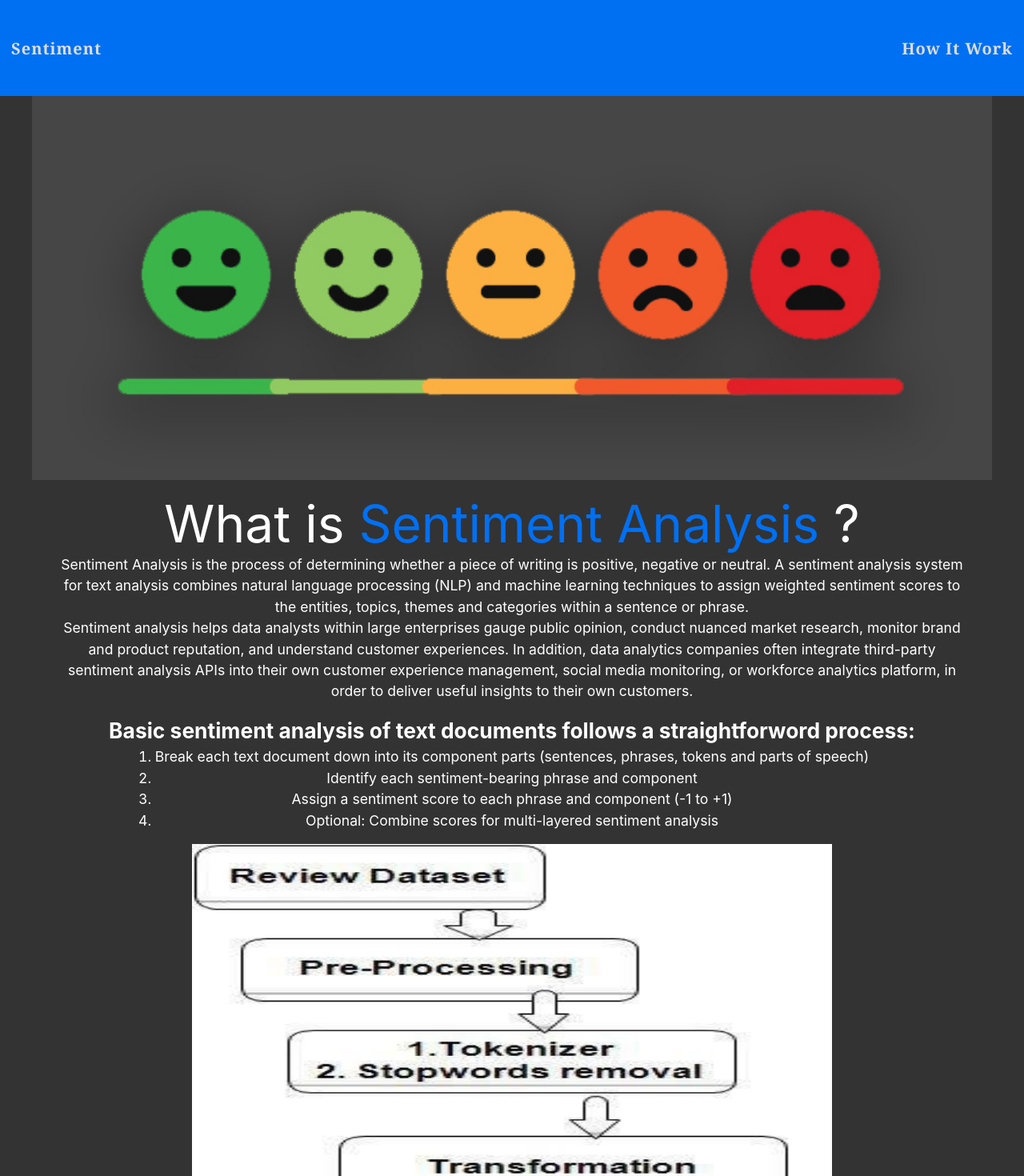
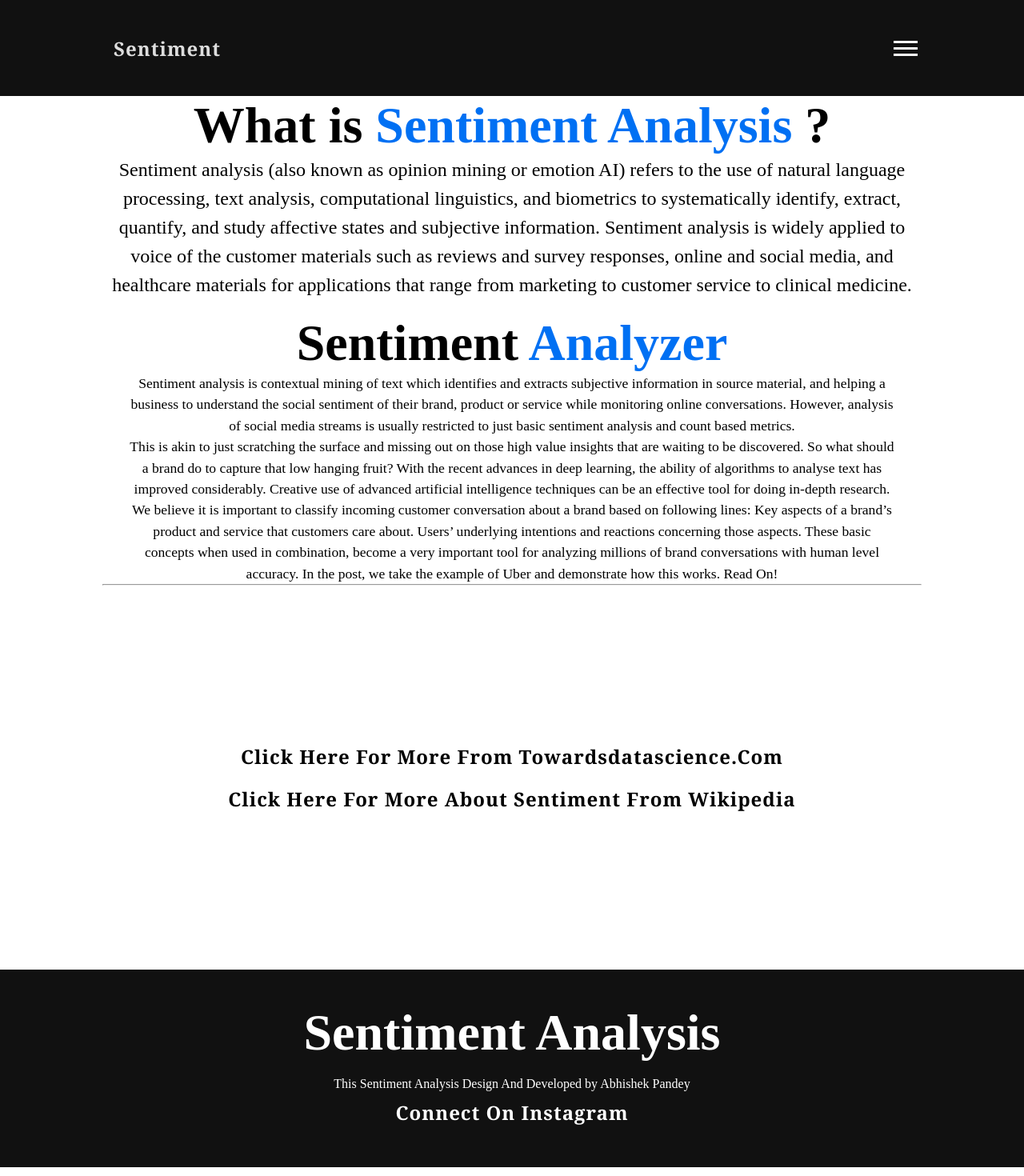
Before and after one commit to Abhisekpndy17/sentiment, a Next.js app: page /howitwork in a window 1280 px wide. Shown: the top 1470 px of the page at 80% size. Built offline with nearby package versions, Linux system fonts and the light colour scheme.

Commit message:
update styling

```diff
--- /dev/null
+++ b/components/Footer.js
@@ -0,0 +1,16 @@
+import style from '../styles/Home.module.css'
+
+const Footer = () => {
+    return (
+        <footer>
+            <div className={style.main}>
+                <h2 className={style.title}>Sentiment Analysis </h2>
+                <br/>
+                <p>This Sentiment Analysis Design And Developed by Abhishek Pandey</p>
+                <a href="https://www.instagram.com/abhhishek_17/">Connect on Instagram</a>
+            </div>
+        </footer>
+    )
+}
+
+export default Footer
--- a/components/Info.js
+++ b/components/Info.js
@@ -3,13 +3,35 @@ import style from "../styles/Home.module.css";
 
 const Info = () => {
   return (
-    <div className={style.main}>
-      <p className={style.code}>
-        Sentiment Analysis is the most common text classification tool that
-        analyses an incoming message and tells whether the underlying sentiment
-        is positive, negative our neutral. You can input a sentence of your
-        choice
-      </p>
+    <div className={style.container}>
+      <div>
+        <h2 className={style.title}>
+          Sentiment <span>Analyzer</span>
+        </h2>
+        <p className={style.description}>
+          Sentiment analysis is contextual mining of text which identifies and
+          extracts subjective information in source material, and helping a
+          business to understand the social sentiment of their brand, product or
+          service while monitoring online conversations. However, analysis of
+          social media streams is usually restricted to just basic sentiment
+          analysis and count based metrics.
+          <br/> This is akin to just scratching the
+          surface and missing out on those high value insights that are waiting
+          to be discovered. So what should a brand do to capture that low
+          hanging fruit? With the recent advances in deep learning, the ability
+          of algorithms to analyse text has improved considerably. Creative use
+          of advanced artificial intelligence techniques can be an effective
+          tool for doing in-depth research.
+          <br/> We believe it is important to
+          classify incoming customer conversation about a brand based on
+          following lines: Key aspects of a brand’s product and service that
+          customers care about. Users’ underlying intentions and reactions
+          concerning those aspects. These basic concepts when used in
+          combination, become a very important tool for analyzing millions of
+          brand conversations with human level accuracy. In the post, we take
+          the example of Uber and demonstrate how this works. Read On!
+        </p>
+      </div>
     </div>
   );
 };
--- a/components/Layout.js
+++ b/components/Layout.js
@@ -1,14 +1,13 @@
+import Footer from "./Footer";
 import Navbar from "./Navbar";
 
-
 const Layout = ({ children }) => {
-
-
   return (
     <div>
       <Navbar />
       {children}
-      </div>
+      <Footer />
+    </div>
   );
 };
 
--- a/components/Navbar.js
+++ b/components/Navbar.js
@@ -1,12 +1,28 @@
 import style from "../styles/Home.module.css";
 import Link from "next/link";
+import { useState } from "react";
+
 
 const Navbar = () => {
+  const [sidebar, setSidebar] = useState(false);
+
+  const showSidebar = () => setSidebar(!sidebar);
+
   return (
+    <header>
     <nav className={style.nav}>
       <Link href="/">Sentiment</Link>
-      <Link href="/howitwork">How it Work</Link>
+      <div className={style.hamburger} onClick={showSidebar}>
+        <div className={style.line}></div>
+        <div className={style.line}></div>
+        <div className={style.line}></div>
+      </div>
+      <div className={sidebar ? 'nav-menu active' : 'nav-menu'} onClick={showSidebar}>
+        <Link href='/'>home</Link>
+        <Link href='/howitwork'>What is it, Sentiment Analysis</Link>
+      </div>
     </nav>
+    </header>
   );
 };
 
--- a/pages/howitwork.js
+++ b/pages/howitwork.js
@@ -1,56 +1,29 @@
-import style from "../styles/Home.module.css";
-import Image from 'next/image'
-
+import Info from "../components/Info";
+import style from "../styles/How.module.css";
 
 const howitwork = () => {
   return (
     <div className={style.container}>
-      <div className={style.hero}></div>
-      <div className={style.main}>
-        <div className={style.title}>
-          What is <span>Sentiment Analysis</span> ?
-        </div>
-        <div className={style.description}>
-          <p>
-            Sentiment Analysis is the process of determining whether a piece of
-            writing is positive, negative or neutral. A sentiment analysis
-            system for text analysis combines natural language processing (NLP)
-            and machine learning techniques to assign weighted sentiment scores
-            to the entities, topics, themes and categories within a sentence or
-            phrase.
-          </p>
-          <p>
-            Sentiment analysis helps data analysts within large enterprises
-            gauge public opinion, conduct nuanced market research, monitor brand
-            and product reputation, and understand customer experiences. In
-            addition, data analytics companies often integrate third-party
-            sentiment analysis APIs into their own customer experience
-            management, social media monitoring, or workforce analytics
-            platform, in order to deliver useful insights to their own
-            customers.
-          </p>
-          <div className={style.main}>
-          <h2>
-            Basic sentiment analysis of text documents follows a straightforword
-            process:
-          </h2>
-          <ol>
-            <li>
-              Break each text document down into its component parts (sentences,
-              phrases, tokens and parts of speech)
-            </li>
-            <li>Identify each sentiment-bearing phrase and component</li>
-            <li>
-              Assign a sentiment score to each phrase and component (-1 to +1)
-            </li>
-            <li>
-              Optional: Combine scores for multi-layered sentiment analysis
-            </li>
-          </ol>
-          </div>
-        </div>
-        <Image src='/img2.jpg' alt="image" height={700} width={800} />
-      </div>
+      <h1 className={style.title}>
+        What is <span>Sentiment Analysis</span> ?
+      </h1>
+      <p className={style.description}>
+        Sentiment analysis (also known as opinion mining or emotion AI) refers
+        to the use of natural language processing, text analysis, computational
+        linguistics, and biometrics to systematically identify, extract,
+        quantify, and study affective states and subjective information.
+        Sentiment analysis is widely applied to voice of the customer materials
+        such as reviews and survey responses, online and social media, and
+        healthcare materials for applications that range from marketing to
+        customer service to clinical medicine.
+      </p>
+      <br />
+      <Info />
+      <hr/>
+      <div className={style.hero}>
+        <a href="https://towardsdatascience.com/sentiment-analysis-concept-analysis-and-applications-6c94d6f58c17">Click here for more from towardsdatascience.com</a>
+      <a href="https://en.wikipedia.org/wiki/Sentiment_analysis">Click here for more about Sentiment from wikipedia</a>
+    </div>
     </div>
   );
 };
--- a/styles/Home.module.css
+++ b/styles/Home.module.css
@@ -1,61 +1,100 @@
 .container {
-  background:initial;
   width: 95%;
   margin: 0px auto;
-  min-height: 20vh;
+  height: auto;
   padding: 0 0.5rem;
+  align-items: center;
   display: flex;
-  flex-direction: column;
-  justify-content: flex-start;
+  justify-content: center;
   align-items: center;
 }
-.hero{
-  height: 60vh;
-  width: 100%;
-  margin: 0px auto;
-  background: url(../public/img1.jpg) no-repeat center ;
-  background-size: cover;
-}
+
+
 .main {
-  width: 95%;
-  margin: 0px auto;
-  padding: 1rem 0;
-  flex: 1;
+  height: auto;
+  width: 90%;
+  margin: 10px auto;
+  padding: 2rem 0;
   display: flex;
-  flex-direction: column;
-  justify-content: flex-start;
+  flex-flow: column;
+  justify-content: center;
   align-items: center;
 }
 .nav{
-  width: 100%;
+  width: 80%;
   margin: 0px auto;
-  background: #0070f3;
+  background: #111;
   color: #ddd;
   height: 15vh;
   display: flex;
   justify-content: space-between;
   align-items: center;
 }
-
-
-.footer {
-  width: 100%;
-  height: 100px;
-  border-top: 1px solid #eaeaea;
-  display: flex;
-  justify-content: center;
-  align-items: center;
+.line{
+  width: 30px;
+  height: 3px;
+  background: #fff;
+  margin: 5px;
 }
 
-.footer img {
-  margin-left: 0.5rem;
+.hamburger{
+  cursor: pointer;
+  z-index: 2;
+}
+
+.code {
+  background: #333;
+  border-radius: 5px;
+  padding: 1rem;
+  font-size: 1.1rem;
+  font-family: Menlo, Monaco, Lucida Console, Liberation Mono, DejaVu Sans Mono,
+    Bitstream Vera Sans Mono, Courier New, monospace;
+}
+
+.card {
+  width: 80%;
+  margin: 1rem auto;
+  padding: 1.5rem;
+  text-align: left;
+  color: inherit;
+  text-decoration: none;
+  border-radius: 10px;
+  transition: color 0.15s ease, border-color 0.15s ease;
+  box-shadow: inset 4px 4px 8px 0 rgba(0, 0, 0, 0.2),
+              inset -4px -4px 8px 0 rgba(255, 255, 255, 0.8);
+
+}
+
+.card:hover,
+.card:focus,
+.card:active {
+  box-shadow: inset 4px 4px 8px 0 rgba(37, 35, 35, 0.2),
+              inset -4px -4px 8px 0 rgba(88, 87, 87, 0.8);
+
+}
+
+.card h3 {
+  margin: 0 0 1rem 0;
+  font-size: 1.5rem;
+}
+
+.card p {
+  margin: 0;
+  font-size: 1.15rem;
+  line-height: 1.5;
 }
 
 
-.footer a {
-  display: flex;
-  justify-content: center;
-  align-items: center;
+.textmuted{
+  text-transform: capitalize;
+  padding: 5px;
+  border-radius: 10px;
+}
+
+.flex{
+  display: grid;
+  grid-template-columns: repeat(auto-fit, minmax(100px , 1fr));
+  grid-gap: 10px;
 }
 
 .title a ,
@@ -85,75 +124,6 @@
   font-size: 1.1rem;
 }
 
-.code {
-  background: #220a0a;
-  border-radius: 5px;
-  padding: 1rem;
-  font-size: 1.1rem;
-  font-family: Menlo, Monaco, Lucida Console, Liberation Mono, DejaVu Sans Mono,
-    Bitstream Vera Sans Mono, Courier New, monospace;
-}
-
-.grid {
-  display: flex;
-  align-items: center;
-  justify-content: center;
-  flex-wrap: wrap;
-  max-width: 800px;
-  margin-top: 3rem;
-}
-
-.card {
-  width: 90%;
-  margin: 1rem auto;
-  flex-basis: 100%;
-  padding: 1.5rem;
-  text-align: left;
-  color: inherit;
-  text-decoration: none;
-  border: 2px solid #eaeaea;
-  border-radius: 10px;
-  transition: color 0.15s ease, border-color 0.15s ease;
-  box-shadow: inset 4px 4px 8px 0 rgba(0, 0, 0, 0.2),
-              inset -4px -4px 8px 0 rgba(255, 255, 255, 0.8);
-
-}
-
-.card:hover,
-.card:focus,
-.card:active {
-  box-shadow: inset 4px 4px 8px 0 rgba(37, 35, 35, 0.2),
-              inset -4px -4px 8px 0 rgba(88, 87, 87, 0.8);
-
-}
-
-.card h3 {
-  margin: 0 0 1rem 0;
-  font-size: 1.5rem;
-}
-
-.card p {
-  margin: 0;
-  font-size: 1.15rem;
-  line-height: 1.5;
-}
-
-.logo {
-  height: 1em;
-}
-
-.textmuted{
-  text-transform: capitalize;
-  padding: 5px;
-  border-radius: 10px;
-}
-
-.flex{
-  display: grid;
-  grid-template-columns: repeat(auto-fit, minmax(100px , 1fr));
-  grid-gap: 10px;
-}
-
 @media (max-width: 600px) {
   .grid {
     width: 100%;
@@ -165,4 +135,7 @@
   .hero{
     height: 60vw;
   }
+  .card{
+    width: 100%;
+  }
 }
--- /dev/null
+++ b/styles/How.module.css
@@ -0,0 +1,48 @@
+.container{
+    min-height: 80vh;
+    width: 80%;
+    margin: 0px auto;
+
+}
+.hero{
+    padding: 2rem 4rem;
+    height: 60vh;
+    display: flex;
+    justify-content: center;
+    align-items: center;
+    flex-flow: column;
+}
+.title a ,
+.title span{
+  color: #0070f3;
+  text-decoration: none;
+}
+
+.title a:hover,
+.title a:focus,
+.title a:active {
+  text-decoration: underline;
+}
+
+.title {
+  padding: 0;
+  font-weight: 700;
+  font-size: 4rem;
+}
+
+.title,
+.description {
+  text-align: center;
+}
+
+.description {
+  line-height: 1.5;
+  font-size: 1.5rem;
+}
+
+@media screen and (max-width:600px){
+    .container{
+        width: 95%;
+        text-align: center;
+    }
+}
--- a/styles/globals.css
+++ b/styles/globals.css
@@ -1,15 +1,7 @@
-html,
-body {
-  padding: 0;
-  margin: 0;
-  font-family: -apple-system, BlinkMacSystemFont, Segoe UI, Roboto, Oxygen,
-    Ubuntu, Cantarell, Fira Sans, Droid Sans, Helvetica Neue, sans-serif;
-}
 
 a {
-  background: #0070f3;
   text-decoration: none;
-  font-size: 1.25em;
+  font-size: 1.5em;
   text-transform: capitalize;
   padding: 10px 14px;
   border-radius: 10px;
@@ -19,31 +11,66 @@ a {
   letter-spacing: 1px;
 }
 a:hover{
-  border-bottom: 2px solid #333;
+  color: #0070f3;
   border-radius: 5px;
   transition: background .5s ease-in-out;
 }
-
+header{
+  width: 100%;
+  background: #111;
+}
 * {
   margin: 0;
   padding: 0;
-  background: #333;
-  color: #fff;
   box-sizing: border-box;
 }
 ::placeholder {
   color: #220a0a;
-  font-size: 1em;
+  font-size: 1.2em;
 }
 textarea {
   width: 90%;
-  margin: 10px auto;
-  height: 20vh;
+  margin: 0px auto;
+  height: 40vh;
   padding: 12px 20px;
   box-sizing: border-box;
   border: 2px solid #ccc;
-  border-radius: 4px;
+  border-radius: 10px;
+  outline: none;
   background-color: #444;
-  font-size: 1.5em;
+  font-size: 1em;
   resize: none;
 }
+.nav-menu {
+  background-color: #111;
+  width: 20rem;
+  height: 100vh;
+  z-index: ;
+  display: flex;
+  flex-flow: column;
+  justify-content: space-evenly;
+  position: fixed;
+  top: 0;
+  right: -100%;
+  clip-path: circle(100px at 90% -10%);
+  -webkit-clip-path: circle(100px at 90% -10%);
+  transition: 1s;
+}
+
+.nav-menu.active {
+  right: 0;
+  clip-path: circle(1000px at 90% -10%);
+  -webkit-clip-path: circle(1000px at 90% -10%);
+  transition: 1s;
+}
+
+footer{
+  min-height: 20vh;
+  width: 100%;
+  background: #111;
+  color: #fff;
+  display: flex;
+  justify-content: center;
+  align-items: center;
+  text-align: center;
+}
```
Also changed, not shown: pages/index.js (+32 -20 lines).
